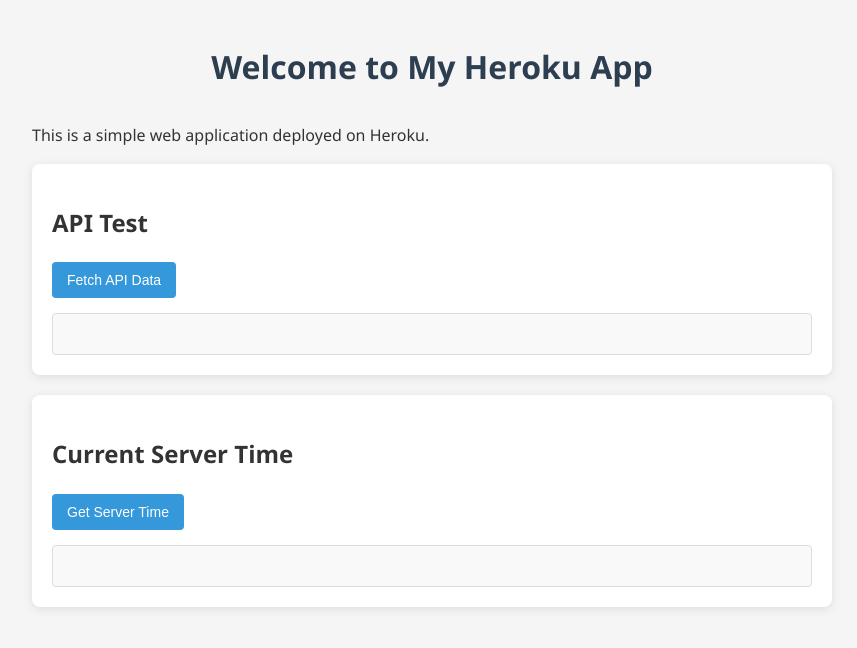
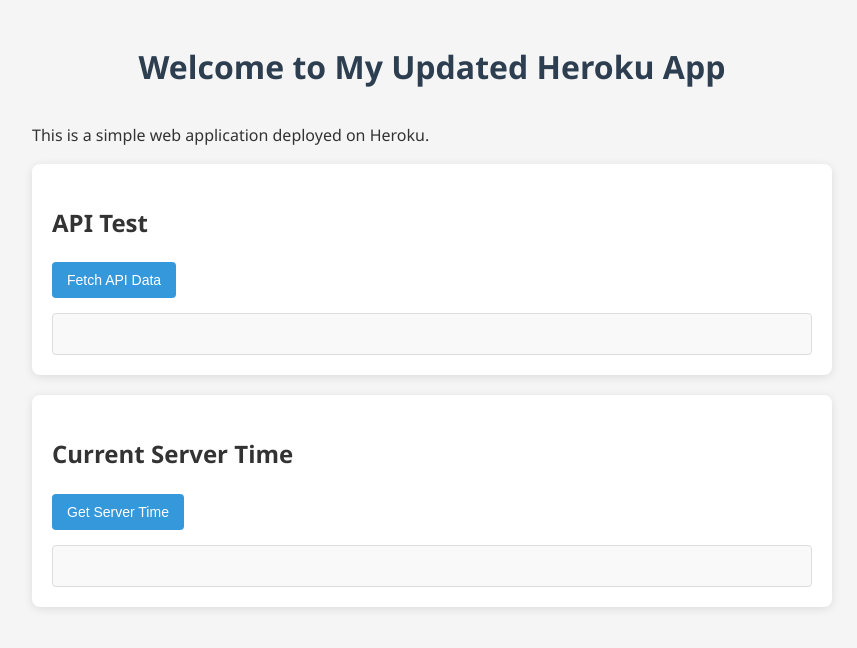
Before and after one commit to mohramadan911/my-heroku-app, a website: page public/index.html in a window 1280 px wide. Shown: the whole page, without its empty margins (208-1065 px from the left). Drawn offline with Linux system fonts and the light colour scheme.

Commit message:
Update app title for testing GitHub to Heroku pipeline

```diff
--- a/public/index.html
+++ b/public/index.html
@@ -8,7 +8,7 @@
 </head>
 <body>
     <div class="container">
-        <h1>Welcome to My Heroku App</h1>
+        <h1>Welcome to My Updated Heroku App</h1>
         <p>This is a simple web application deployed on Heroku.</p>
 
         <div class="card">
```
